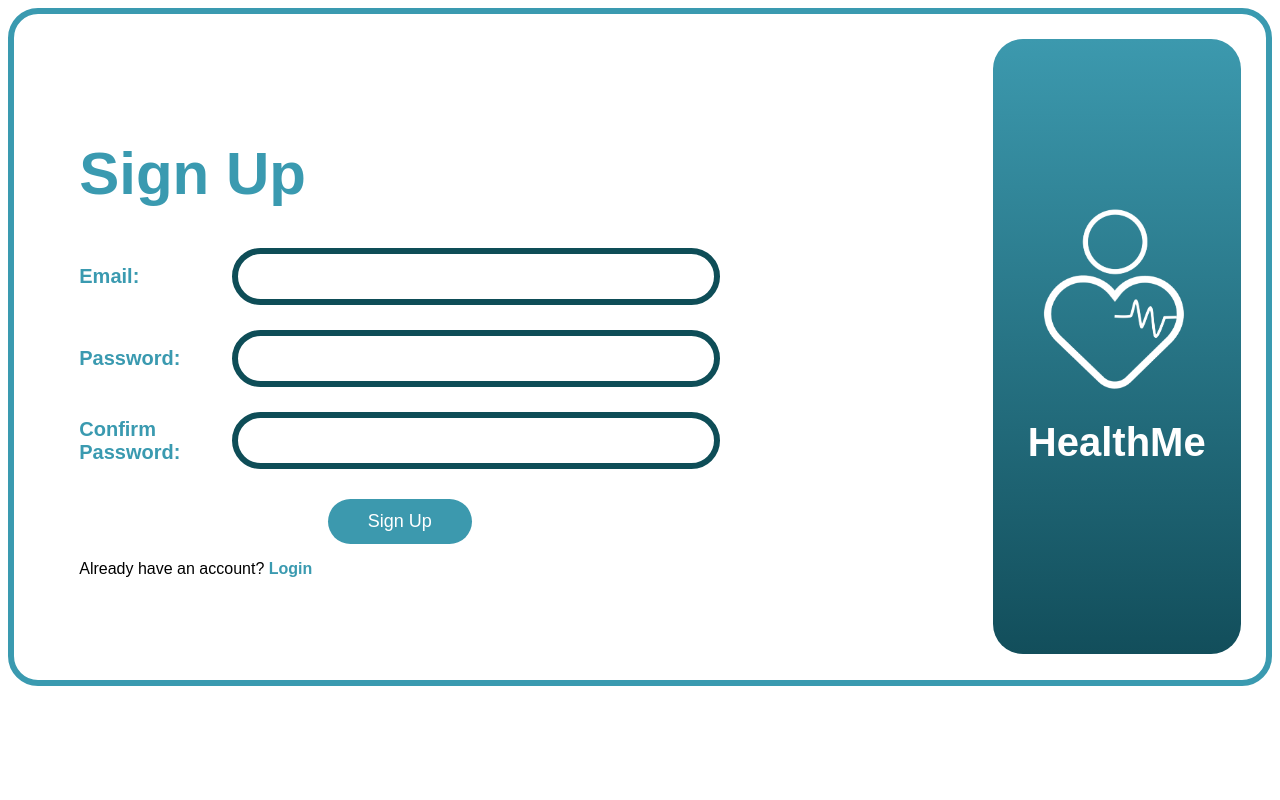
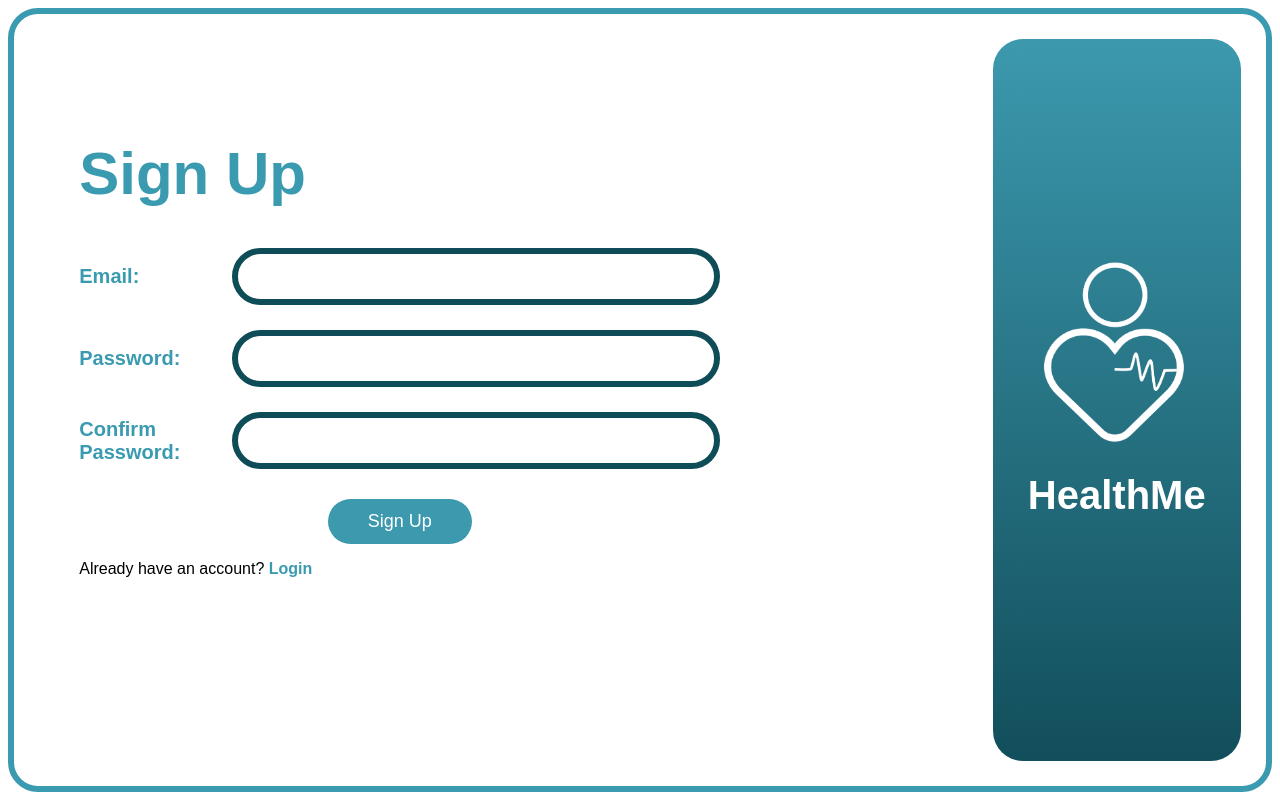
Before and after one commit to AndrewLorenzo/health-me, a Flask app: page /signup in a window 1280 px wide. Run offline with Flask 3, Linux system fonts and the light colour scheme.

Commit message:
ubah border luar
biar 1 layar

```diff
--- a/static/login/style.css
+++ b/static/login/style.css
@@ -8,7 +8,7 @@
   /* justify-content: space-between; */
   border: 6px solid #3a9ab0;
   border-radius: 30px;
-  height: 100%;
+  height: 98vh;
   width: 100%;
   padding: 2%;
 }
--- a/static/signup/style.css
+++ b/static/signup/style.css
@@ -9,7 +9,7 @@
   justify-content: space-between;
   border: 6px solid #3a9ab0;
   border-radius: 30px;
-  height: 100%;
+  height: 98vh;
   width: 100%;
   overflow: hidden;
   padding: 2%;
--- a/templates/profile/profile.html
+++ b/templates/profile/profile.html
@@ -10,7 +10,9 @@
 <body>
     <div class="container">
         <h2>Profiles</h2>
-        <p><strong>First Name:</strong> {{ user.FirstName }}</p>
+        <label for="">
+            <p><strong>First Name:</strong> {{ user.FirstName }}</p>
+        </label>
         <p><strong>Last Name:</strong> {{ user.LastName }}</p>
         <p><strong>Age:</strong> {{ user.Age }}</p>
         <p><strong>Height:</strong> {{ user.Height }}</p>
```
